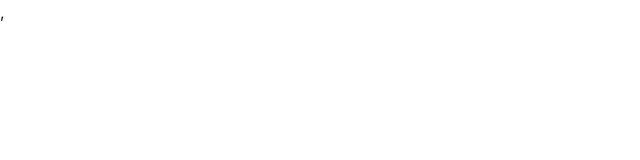
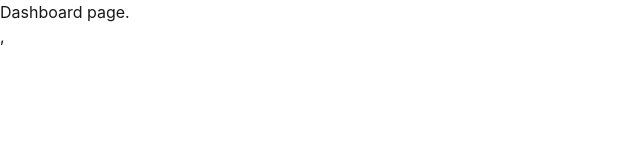
Before and after one commit to ramchand-hub/SMASYS, a React (Vite) app: page /Dashboard in a window 1280 px wide. Before the commit this address had no page. Shown: the top 160 px of the page, without its empty margins (0-640 px from the left). Built offline with nearby package versions, Linux system fonts and the light colour scheme.

Commit message:
login api implemented..

```diff
--- a/src/App.tsx
+++ b/src/App.tsx
@@ -2,13 +2,13 @@
 import React from 'react'
 import { BrowserRouter as Router, Routes, Route } from 'react-router-dom';
 import Register from './pages/Register';
-import Login from './pages/Login';
+import Dashboard from './pages/Dashboard';
 function App() {
   return (
     <Router>
       <Routes>
         <Route path="/" element={<Register />} />
-        <Route path='/login' element={<Login />}/>
+        <Route path="/Dashboard" element={<Dashboard />} />
       </Routes>
     </Router>
   )
--- /dev/null
+++ b/src/pages/Dashboard.tsx
@@ -0,0 +1,11 @@
+import React from 'react'
+
+const Dashboard = () => {
+  return (
+    <div>
+      <h2>Dashboard page.</h2>
+    </div>
+  )
+}
+
+export default Dashboard
--- a/src/pages/Login.tsx
+++ /dev/null
@@ -1,11 +0,0 @@
-import React from 'react'
-
-const Login = () => {
-  return (
-    <div>
-      <h2>Login page..</h2>
-    </div>
-  )
-}
-
-export default Login
--- a/src/pages/Register.tsx
+++ b/src/pages/Register.tsx
@@ -5,9 +5,8 @@ import googleIcon from "../assets/images/google.png";
 import { createUser, loginUser } from "../Services/Allservice";
 import { useDispatch } from "react-redux";
 import { useNavigate } from "react-router-dom";
-import Login from "./Login";
 export default function Register() {
-  const dispatch = useDispatch
+  const dispatch = useDispatch;
   const navigate = useNavigate();
 
   const [formData, setFormData] = React.useState({
@@ -28,8 +27,8 @@ export default function Register() {
       };
 
       const responseData = await createUser(payload);
-      if(responseData && responseData?.success === true){
-        navigate("/Login")
+      if (responseData && responseData?.success === true) {
+        setIsLogin(!isLogin);
       }
     } catch (error) {
       console.error("Error creating user:", error);
@@ -51,7 +50,7 @@ export default function Register() {
       const Response = await loginUser(payload);
       if (Response && Response.success === true) {
         localStorage.setItem("token", Response.token);
-
+        navigate("/Dashboard");
       }
     } catch (error) {
       console.error("Error logging in user:", error);
```
